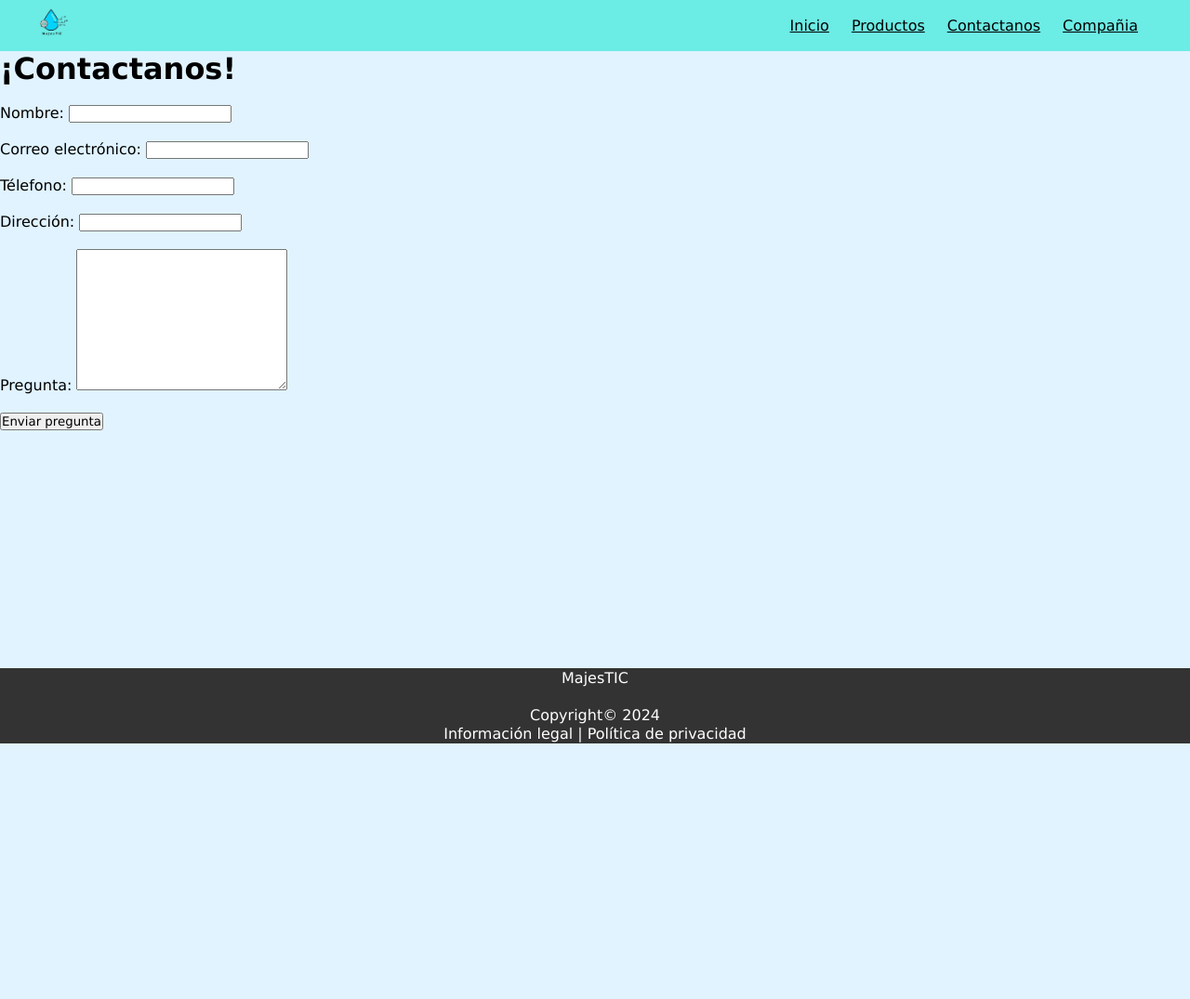
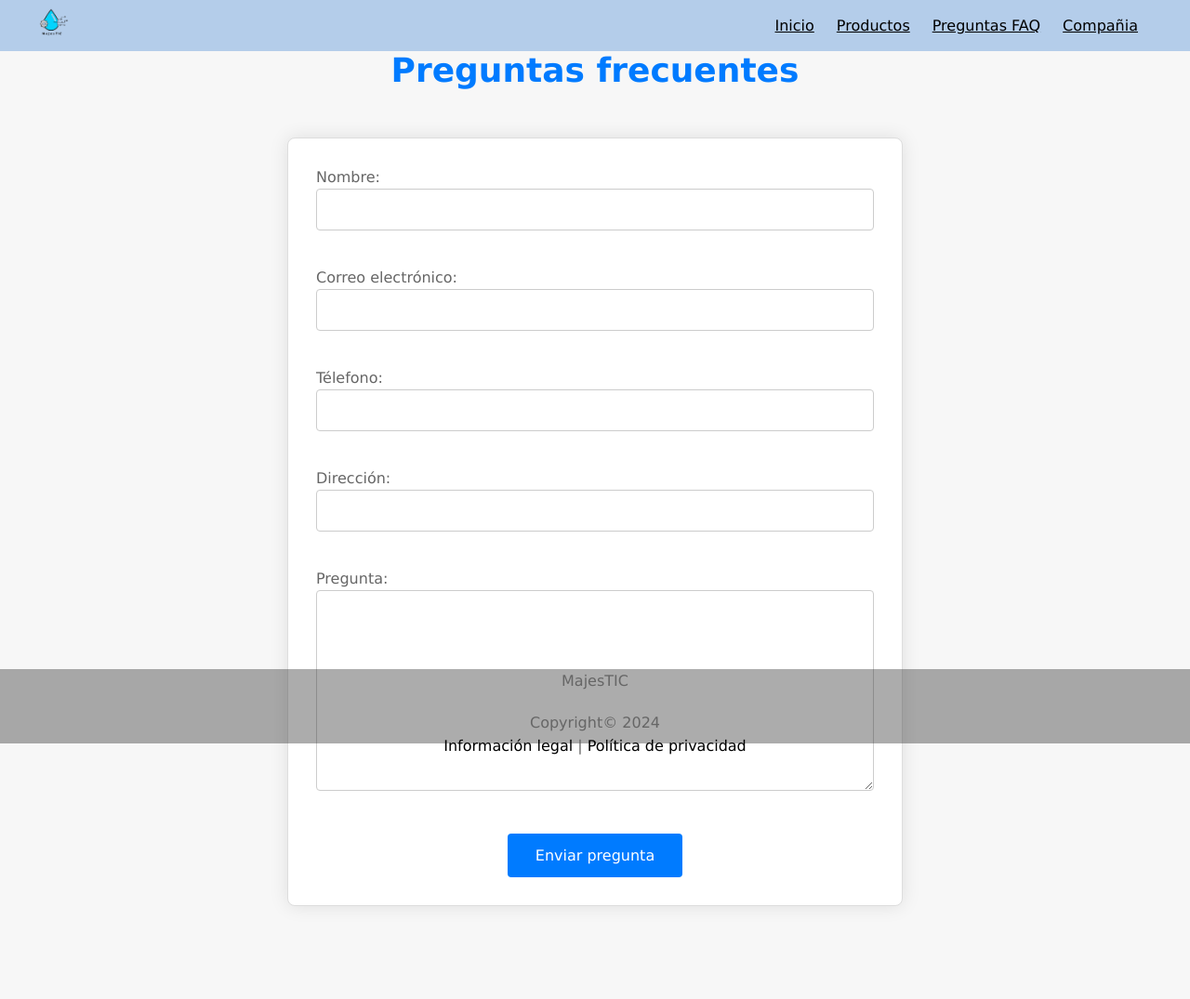
Before and after one commit to JesusGarciaShakur/Pagina_Web, a Django app: page /contact/ in a window 1280 px wide. Shown: the whole page at 93% size. Before the commit the page ends 800 px from the top, so only its background shows below. Run offline with Django 5.2, Linux system fonts and the light colour scheme.

Commit message:
Styles css, data Validation and changes of pages

```diff
--- a/page/websmca/static/css/style.css
+++ b/page/websmca/static/css/style.css
@@ -7,6 +7,10 @@
 
 body {
     background-color: #e0f3ff;
+    margin-bottom: 100px;
+    font-family: 'Segoe UI', Tahoma, Geneva, Verdana, sans-serif;
+    color: #333;
+    background-color: #f7f7f7;
     /* azul claro */
 }
 
@@ -20,11 +24,13 @@ li {
 }
 
 header {
-    background-color: #6bece5;
+    background-color: #9abde6b4;
     display: flex;
     justify-content: space-between;
     align-items: center;
     padding: .5rem 2rem;
+    /* position: fixed; */
+    width: 100;
 }
 
 .nav-menu ul {
@@ -68,14 +74,15 @@ header {
 /*##################FOOTER####################*/
 
 footer {
-    background-color: #333;
-    color: #fff;
+    background-color: #33333367;
+    color: #1b1818;
     text-align: center;
     position: fixed;
     /* Fija el footer */
     width: 100%;
     /* Ocupa todo el ancho */
     bottom: 0;
+    height: 80PX;
 }
 
 
@@ -85,7 +92,7 @@ footer p {
 
 
 footer a {
-    color: #fff;
+    color: #000000;
     text-decoration: none;
 }
 
@@ -133,3 +140,104 @@ footer a:hover {
     margin-bottom: 0;
     color: #666;
 }
+/*##################FORMULARIO FAQ####################*/
+  h1 {
+    text-align: center;
+    color: #007bff;
+    font-size: 36px;
+    margin-bottom: 30px;
+  }
+
+  form {
+    max-width: 600px;
+    margin: 0 auto;
+    padding: 30px;
+    border: 1px solid #ddd;
+    background-color: #fff;
+    border-radius: 8px;
+    box-shadow: 0 0 20px rgba(0, 0, 0, 0.1);
+  }
+
+  /* Campos de entrada */
+  input[type="text"],
+  input[type="email"],
+  input[type="tel"],
+  textarea {
+    width: 100%;
+    padding: 12px;
+    margin-bottom: 20px;
+    border: 1px solid #ccc;
+    border-radius: 4px;
+    box-sizing: border-box;
+    font-size: 16px;
+  }
+
+  textarea {
+    resize: vertical;
+  }
+
+  input[type="submit"] {
+    background-color: #007bff;
+    color: white;
+    border: none;
+    padding: 14px 30px;
+    border-radius: 4px;
+    cursor: pointer;
+    font-size: 16px;
+    transition: background-color 0.3s ease;
+  }
+
+  input[type="submit"]:hover {
+    background-color: #0056b3;
+  }
+
+  .submit-container {
+    text-align: center;
+  }
+
+  .error-message {
+    color: red;
+    display: none;
+  }
+
+  input:invalid + .error-message {
+    display: block;
+  }
+
+  .error-message {
+    color: red;
+    display: none;
+  }
+
+.container {
+        max-width: 800px;
+        margin: 0 auto;
+        padding: 20px;
+        font-family: Arial, sans-serif;
+    }
+
+    .title {
+        color: #333;
+        font-size: 24px;
+        margin-top: 20px;
+    }
+
+    p {
+        color: #666;
+        font-size: 16px;
+        line-height: 1.5;
+    }
+
+    .download-button {
+        display: inline-block;
+        padding: 10px 20px;
+        background-color: #007bff;
+        color: #fff;
+        text-decoration: none;
+        border-radius: 5px;
+        margin-top: 20px;
+    }
+
+    .download-button:hover {
+        background-color: #0056b3;
+    }
--- /dev/null
+++ b/page/websmca/static/js/dataValidation.js
@@ -0,0 +1,44 @@
+function validarFormulario() {
+    let campoEmail = document.getElementById("email");
+    let errorEmail = document.getElementById("email-error");
+    let campoTelefono = document.getElementById("phone");
+    let errorTelefono = document.getElementById("phone-error");
+    let esValido = true;
+
+    let camposRequeridos = document.querySelectorAll("input[required], textarea[required]");
+    camposRequeridos.forEach(function(campo) {
+        if (campo.value.trim() === "") {
+            campo.nextElementSibling.style.display = "block";
+            esValido = false;
+        } else {
+            campo.nextElementSibling.style.display = "none";
+        }
+    });
+
+    // Validación del correo electrónico
+    if (!campoEmail.validity.valid) {
+        errorEmail.style.color = "red";
+        errorEmail.textContent = "Por favor, ingrese un correo electrónico válido.";
+        esValido = false;
+    } else {
+        errorEmail.style.color = "";
+        errorEmail.textContent = "";
+    }
+
+    // Validación del número de teléfono
+    if (campoTelefono.value.length !== 10) {
+        errorTelefono.style.color = "red";
+        errorTelefono.textContent = "Por favor, ingrese un número de teléfono válido (10 dígitos).";
+        esValido = false;
+    } else {
+        errorTelefono.style.color = "";
+        errorTelefono.textContent = "";
+    }
+
+    // Alerta de campos vacíos
+    if (!esValido) {
+        alert("Favor de rellenar los campos.");
+    }
+
+    return esValido;
+ }
--- a/page/websmca/templates/base.html
+++ b/page/websmca/templates/base.html
@@ -25,7 +25,7 @@
             <ul>
                 <li><a href="{% url 'index' %}">Inicio</a></li>
                 <li><a href="{% url 'product' %}">Productos</a></li>
-                <li><a href="{% url 'contact' %}">Contactanos</a></li>
+                <li><a href="{% url 'contact' %}">Preguntas FAQ</a></li>
                 <li><a href="{% url 'company' %}">Compañia</a></li>
             </ul>
         </nav>
--- a/page/websmca/templates/pages/contact.html
+++ b/page/websmca/templates/pages/contact.html
@@ -7,21 +7,23 @@
 
 {% block content %}
 
-<h1>¡Contactanos!</h1>
+<h1>Preguntas frecuentes</h1>
 <br>
 <form action="">
-    <p>Nombre: <input type="text" name="Name" id=""></p>
+    <p>Nombre: <input type="text" name="Name" id="name" required></p>
     <br>
-    <p>Correo electrónico: <input type="email" name="Email" id=""></p>
+    <p>Correo electrónico: <input type="email" name="Email" id="email" pattern="[a-z0-9._%+-]+@[a-z0-9.-]+\.[a-z]{2,}$" required></p>
     <br>
-    <p>Télefono: <input type="number" name="Phone" id=""></p>
+    <p>Télefono: <input type="tel" name="Phone" id="" pattern="^\d{10}$" required></p>
     <br>
-    <p>Dirección: <input type="text" name="Address" id=""></p>
+    <p>Dirección: <input type="text" name="Address" id="" required></p>
     <br>
-    <p>Pregunta: <textarea name="Question" id="" cols="30" rows="10"></textarea></p>
+    <p>Pregunta: <textarea name="Question" id="" cols="30" rows="10" required></textarea></p>
     <br>
-    <p><input type="submit" value="Enviar pregunta"></p>
+    <div class="submit-container">
+        <input type="submit" value="Enviar pregunta">
+    </div>
 </form>
-
+<script src="{% static 'js/dataValidation.js' %}"></script>
 
 {% endblock %}
```
Also changed, not shown: page/websmca/templates/pages/product.html (+20 -12 lines), page/websmca/static/img/bomba.png (added).
